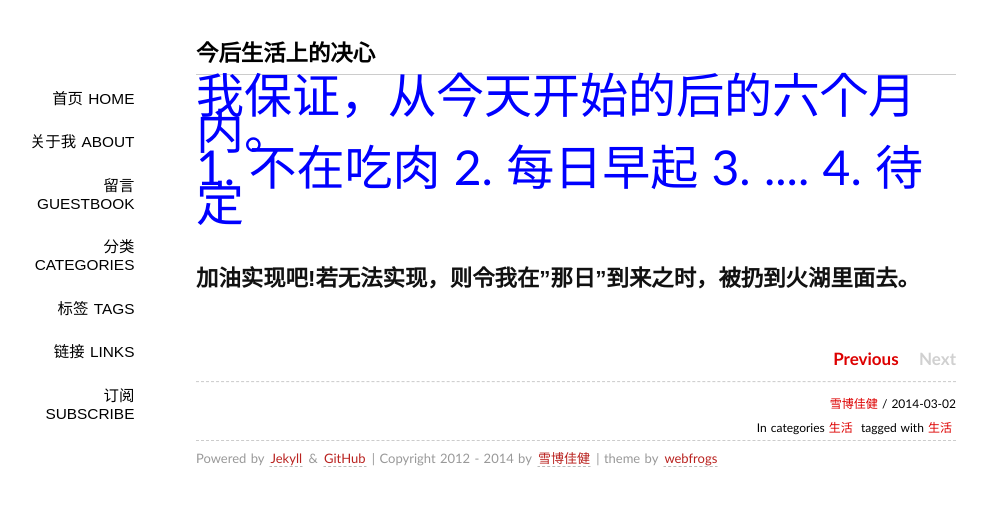
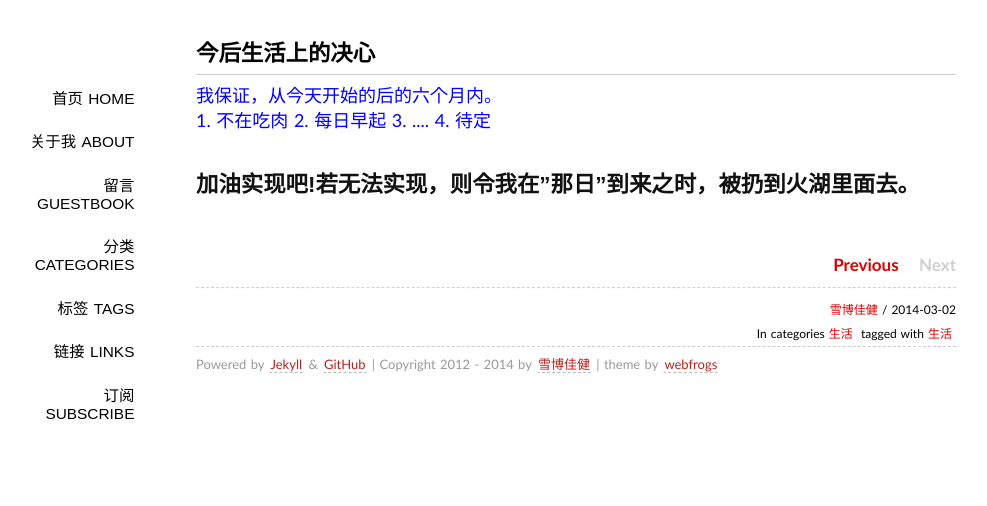
Before and after one commit to Successor/bigyuki.github.com, a Jekyll site: the page built from _posts/2014-03-02-Status.md, in a window 1280 px wide. Shown: the top 506 px of the page, without its empty margins (144-1131 px from the left). Built offline with Jekyll 4.4.1, drawn with Linux system fonts in a browser that asks for light colours; Markdown is read by kramdown in place of the engine named in the settings; comment, search, counter and statistics services are not loaded.

Commit message:
Update 2014-03-02-Status.md

```diff
--- a/_posts/2014-03-02-Status.md
+++ b/_posts/2014-03-02-Status.md
@@ -6,7 +6,7 @@ category: 生活
 tags: [生活]
 ---
 
-<font size=8 color=blue>我保证，从今天开始的后的六个月内。<br/>
+<font size=4 color=blue>我保证，从今天开始的后的六个月内。<br/>
 1. 不在吃肉
 
 2. 每日早起
```
